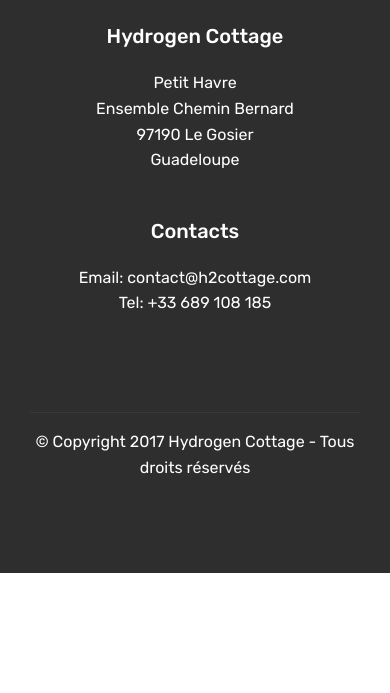
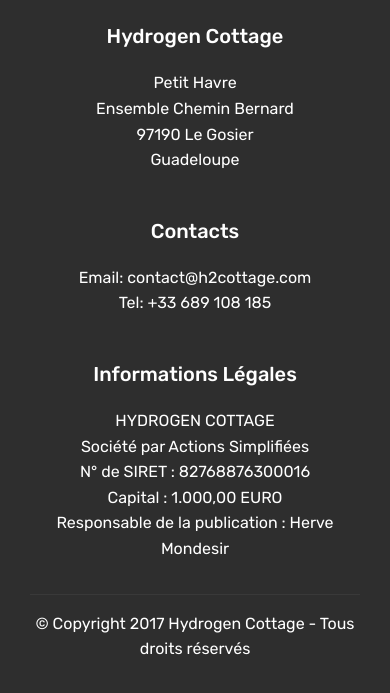
Before and after one commit to MrSilverstone/site_web, a plain HTML site: page index.html in a window 390 px wide. Shown: the part 8818-9511 px from the top of the page. Before the commit the page ends 9391 px from the top, so only its background shows below. Drawn offline with Linux system fonts and the light colour scheme; files whose address does not match are found by name.

Commit message:
add legal

```diff
--- /dev/null
+++ b/assets/web/assets/js/jquery.inview.min.js
@@ -0,0 +1 @@
+!function(a){"function"==typeof define&&define.amd?define(["jquery"],a):"object"==typeof exports?module.exports=a(require("jquery")):a(jQuery)}(function(a){function i(){var b,c,d={height:f.innerHeight,width:f.innerWidth};return d.height||(b=e.compatMode,(b||!a.support.boxModel)&&(c="CSS1Compat"===b?g:e.body,d={height:c.clientHeight,width:c.clientWidth})),d}function j(){return{top:f.pageYOffset||g.scrollTop||e.body.scrollTop,left:f.pageXOffset||g.scrollLeft||e.body.scrollLeft}}function k(){if(b.length){var e=0,f=a.map(b,function(a){var b=a.data.selector,c=a.$element;return b?c.find(b):c});for(c=c||i(),d=d||j();e<b.length;e++)if(a.contains(g,f[e][0])){var h=a(f[e]),k={height:h[0].offsetHeight,width:h[0].offsetWidth},l=h.offset(),m=h.data("inview");if(!d||!c)return;l.top+k.height>d.top&&l.top<d.top+c.height&&l.left+k.width>d.left&&l.left<d.left+c.width?m||h.data("inview",!0).trigger("inview",[!0]):m&&h.data("inview",!1).trigger("inview",[!1])}}}var c,d,h,b=[],e=document,f=window,g=e.documentElement;a.event.special.inview={add:function(c){b.push({data:c,$element:a(this),element:this}),!h&&b.length&&(h=setInterval(k,250))},remove:function(a){for(var c=0;c<b.length;c++){var d=b[c];if(d.element===this&&d.data.guid===a.guid){b.splice(c,1);break}}b.length||(clearInterval(h),h=null)}},a(f).on("scroll resize scrollstop",function(){c=d=null}),!g.addEventListener&&g.attachEvent&&g.attachEvent("onfocusin",function(){d=null})});
--- a/index.html
+++ b/index.html
@@ -416,8 +416,14 @@
                         Email: contact@h2cottage.com<br>Tel: +33 689 108 185</p>
                 </div>
                 <div class="col-12 col-md-3 mbr-fonts-style display-7">
-                    <h5 class="pb-3"></h5>
-                    <p class="mbr-text"></p>
+                    <h5 class="pb-3">Informations Légales</h5>
+                    <p class="mbr-text">
+                        HYDROGEN COTTAGE<br>
+                        Société par Actions Simplifiées<br>
+                        N° de SIRET : 82768876300016<br>
+                        Capital : 1.000,00 EURO<br>
+                        Responsable de la publication : Herve Mondesir<br>
+                    </p>
                 </div>
             </div>
             <div class="footer-lower">
```
